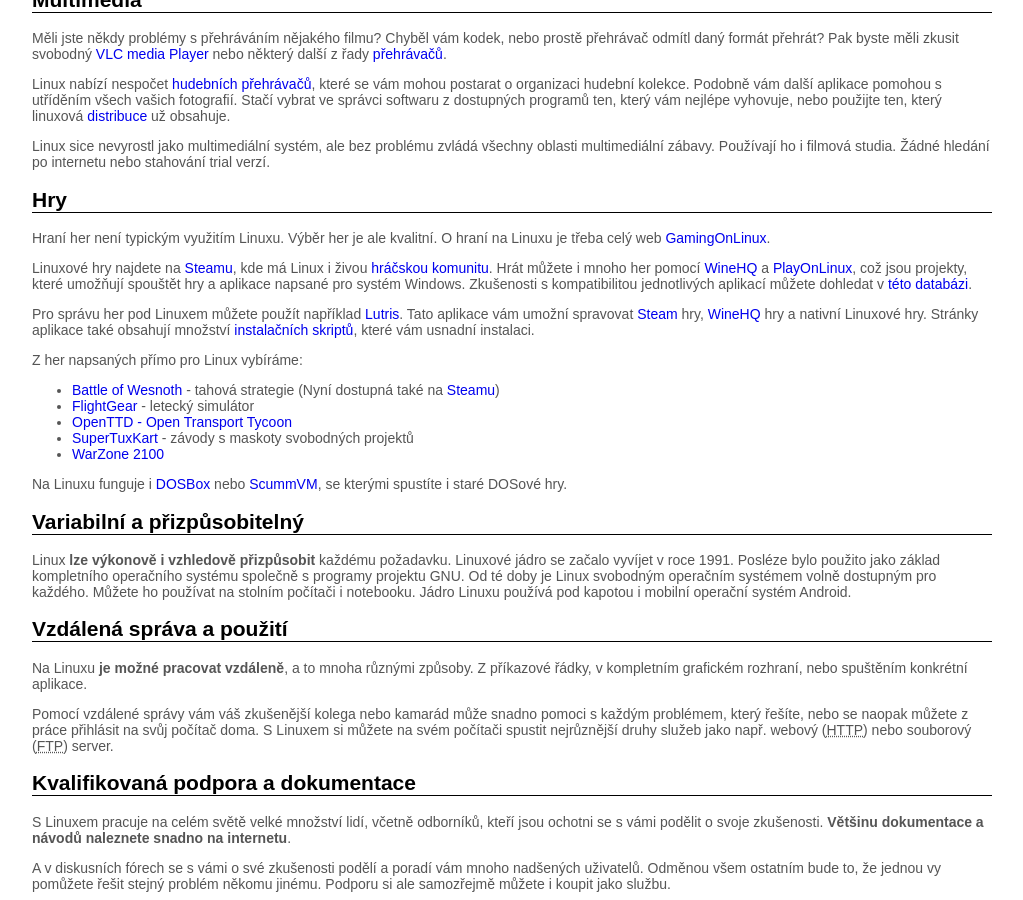
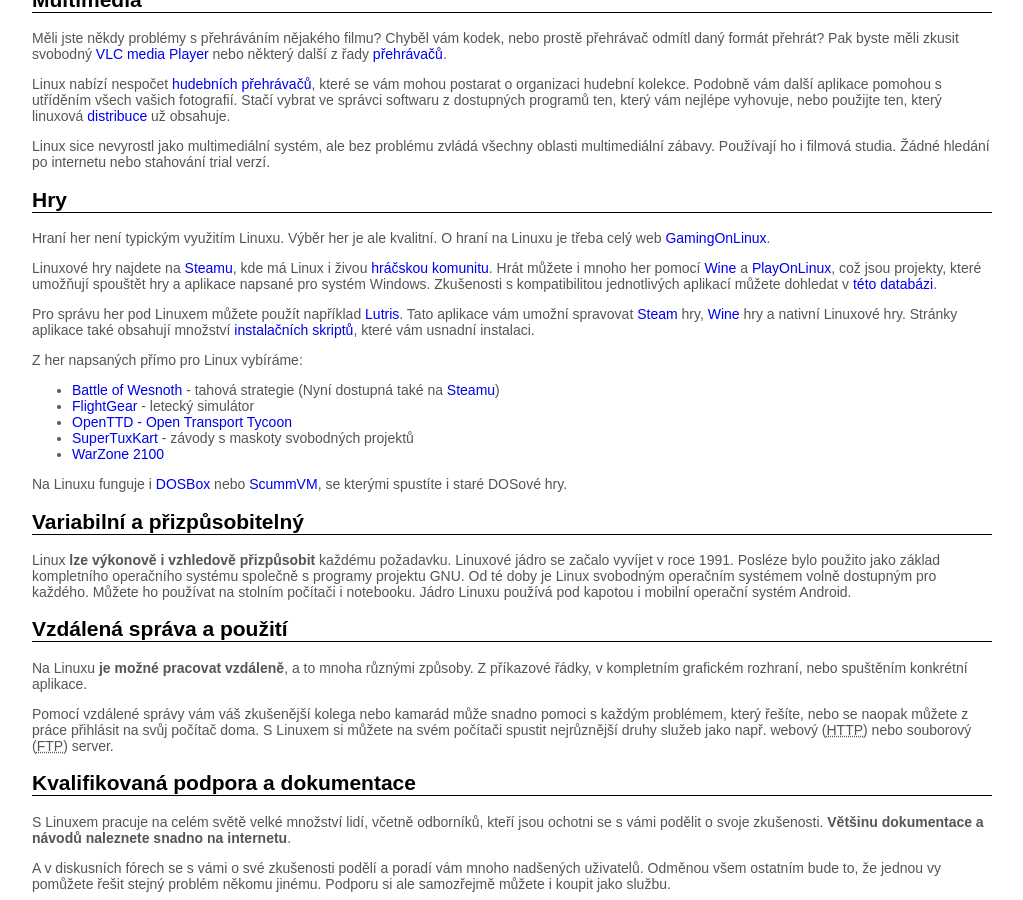
Before and after one commit to MikkCZ/plc, a Jekyll site: the page built from _pages/index.md, in a window 1280 px wide and 900 px high, scrolled down 1193 px. Shown: the whole window, without its empty margins (128-1151 px from the left). Built offline with Jekyll 4.4.1, drawn with Linux system fonts in a browser that asks for light colours.

Commit message:
Opraven název Wine (#13)
WineHQ je pouze název webu

```diff
--- a/_pages/index.md
+++ b/_pages/index.md
@@ -52,9 +52,9 @@
 ## Hry
 Hraní her není typickým využitím Linuxu. Výběr her je ale kvalitní. O hraní na Linuxu je třeba celý web [GamingOnLinux](https://www.gamingonlinux.com/).
 
-Linuxové hry najdete na [Steamu](https://store.steampowered.com/linux), kde má Linux i živou [hráčskou komunitu](https://steamcommunity.com/linux). Hrát můžete i mnoho her pomocí [WineHQ](https://www.winehq.org/) a [PlayOnLinux](https://www.playonlinux.com/en/), což jsou projekty, které umožňují spouštět hry a aplikace napsané pro systém Windows. Zkušenosti s kompatibilitou jednotlivých aplikací můžete dohledat v [této databázi](https://appdb.winehq.org/).
+Linuxové hry najdete na [Steamu](https://store.steampowered.com/linux), kde má Linux i živou [hráčskou komunitu](https://steamcommunity.com/linux). Hrát můžete i mnoho her pomocí [Wine](https://www.winehq.org/) a [PlayOnLinux](https://www.playonlinux.com/en/), což jsou projekty, které umožňují spouštět hry a aplikace napsané pro systém Windows. Zkušenosti s kompatibilitou jednotlivých aplikací můžete dohledat v [této databázi](https://appdb.winehq.org/).
 
-Pro správu her pod Linuxem můžete použít například [Lutris](https://lutris.net/). Tato aplikace vám umožní spravovat [Steam](https://store.steampowered.com/linux) hry, [WineHQ](https://www.winehq.org/) hry a nativní Linuxové hry. Stránky aplikace také obsahují množství [instalačních skriptů](https://lutris.net/games/), které vám usnadní instalaci.
+Pro správu her pod Linuxem můžete použít například [Lutris](https://lutris.net/). Tato aplikace vám umožní spravovat [Steam](https://store.steampowered.com/linux) hry, [Wine](https://www.winehq.org/) hry a nativní Linuxové hry. Stránky aplikace také obsahují množství [instalačních skriptů](https://lutris.net/games/), které vám usnadní instalaci.
 
 Z her napsaných přímo pro Linux vybíráme:
 - [Battle of Wesnoth](https://www.wesnoth.org/) - tahová strategie (Nyní dostupná také na [Steamu](https://store.steampowered.com/linux))
```
